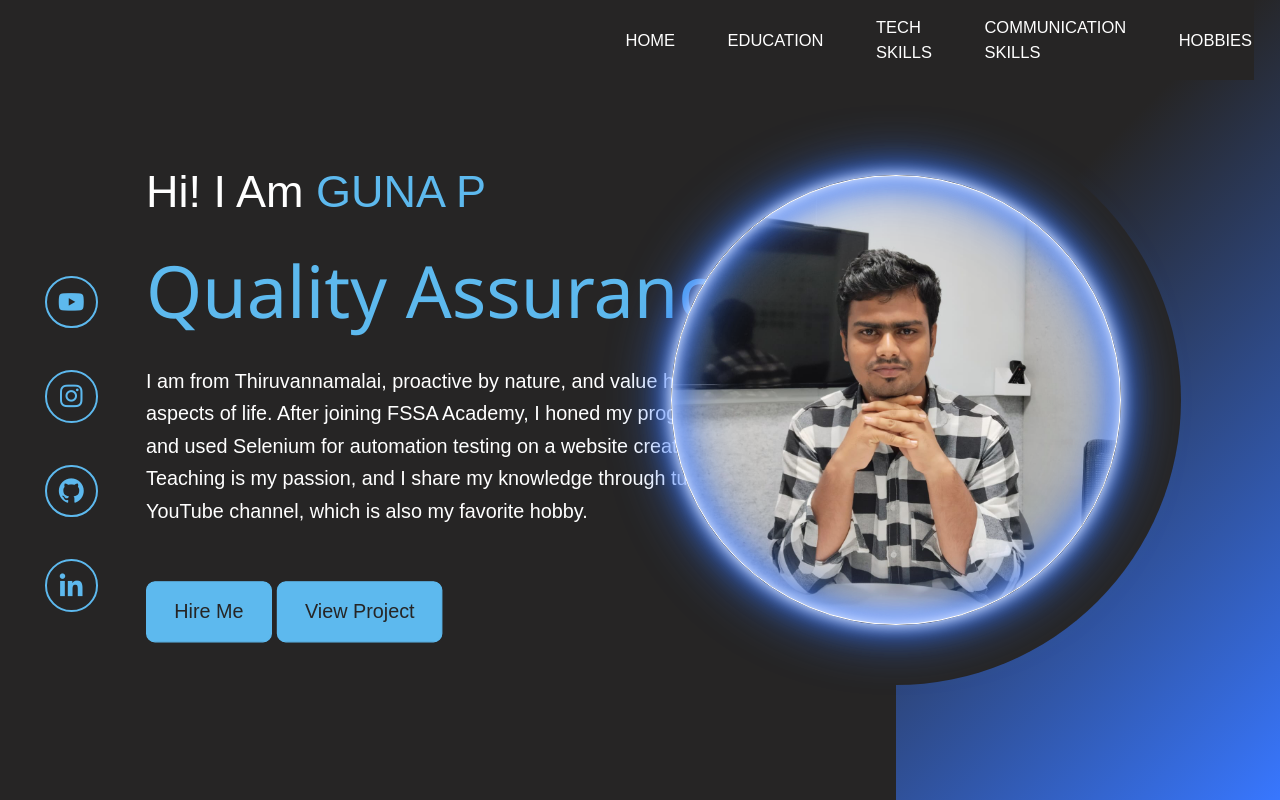
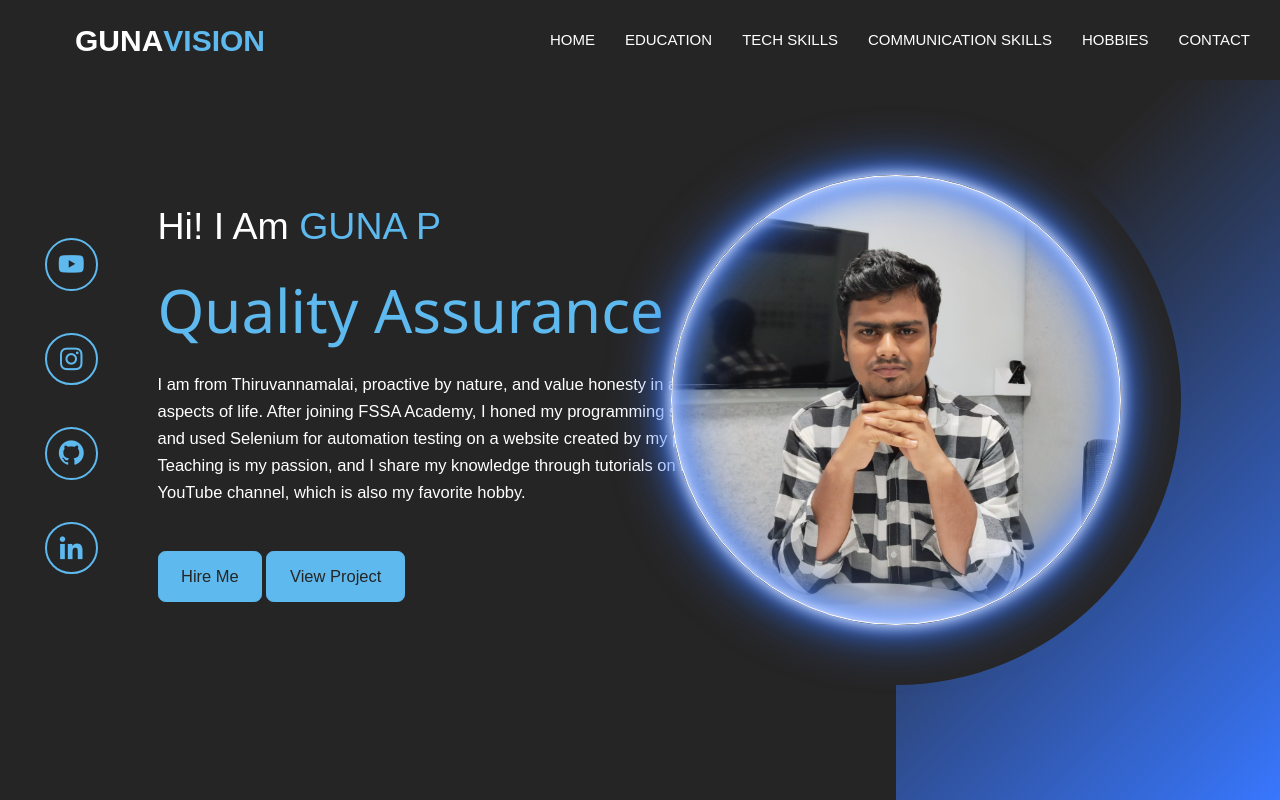
Before and after one commit to PalaniGuna-123/PalaniGuna-Portfolio, a plain HTML site: page index.html in a window 1280 px wide. Shown: the top 800 px of the page. Drawn offline with nearby package versions, Linux system fonts and the light colour scheme.

Commit message:
final change

```diff
--- a/assets/style.css
+++ b/assets/style.css
@@ -11,12 +11,12 @@
     display: flex;
 }
 
-.navlist{
+/* .navlist{
     display: flex;
     gap: 3.5rem;
     height: 10vh;
     background-color: #262525;
-    width: 98vw;
+    width: 100vw;
     justify-content: center;
     align-items: center;
     position: fixed;
@@ -27,13 +27,59 @@
 .navlist li{
     list-style: none;
 }
+
 .navlist li a{
     text-decoration: none;
     text-transform: uppercase;
-    font-size: 1.1rem;
+    font-size: 1rem;
     color: #fff;
     position: relative;
+    right: 30px;
+    text-align: end;
+} */
 
+.navlist {
+    display: flex;
+    gap: 3rem;
+    height: 10vh;
+    background-color: #262525;
+    width: 100%;
+    justify-content:space-between; /* Align items to the left */
+    align-items: center;
+    position: fixed;
+    z-index: 10;
+    padding: 0 2rem; /* Add padding for spacing */
+}
+
+.vision {
+    display: flex;
+    font-size: 1.5rem;
+    font-weight: bold;
+    color: white;
+    margin-left: 3rem;
+    /* margin-right: 1rem; Push navigation links to the right */
+}
+
+.vision span {
+    color: #4ba3f1; /* Blue color for "VISION" */
+}
+
+.navlist li {
+    list-style: none;
+}
+
+.navlist li a {
+    text-decoration: none;
+    text-transform: uppercase;
+    font-size: 1rem;
+    color: #fff;
+    text-align: center;
+    position: relative;
+}
+
+.nav-items{
+    display: flex;
+    gap: 2rem;
 }
 
 .left-container, .right-container{
@@ -46,7 +92,6 @@
 .vision{
     color: #fff;
     font-size: 2rem;
-    margin-right: 40rem;
 }
 .vision span{
     color:#5DB9EE;
@@ -62,7 +107,7 @@
     width: 30%;
 }
 .icons{
-    margin-top: 3rem;
+    margin-top: -2rem;
 }
 .icons a{
     display: flex;
@@ -85,10 +130,7 @@
     color: #262525;
     box-shadow: 0 0 20px #5DB9EE;
 }
-.content{
-    margin-left: 7rem;
 
-}
 .content .intro{
     font-size: 2.5rem;
     color: #fff;
@@ -114,7 +156,9 @@
 
 }
 .content{
-    scale: 1.2;
+    scale: 1;
+    margin-left: 4rem;
+
 }
 .button-container button{
     border: .1rem solid #5DB9EE ;
--- a/index.html
+++ b/index.html
@@ -18,12 +18,14 @@
         <ul class="navlist">
             <div class="vision">GUNA <span>VISION</span></div>
 
+            <div class="nav-items">
             <li><a href="#Home">Home</a></li>
             <li><a href="#Education">Education</a></li>
             <li><a href="#skill">Tech Skills</a></li>
             <li><a href="#com-skill">Communication Skills</a></li>
             <li><a href="#Hobby">Hobbies</a></li>
             <li><a href="#con">Contact</a></li>
+            </div>
         </ul>
         <div class="left-container" id="Home">
             <div class="icons">
```
